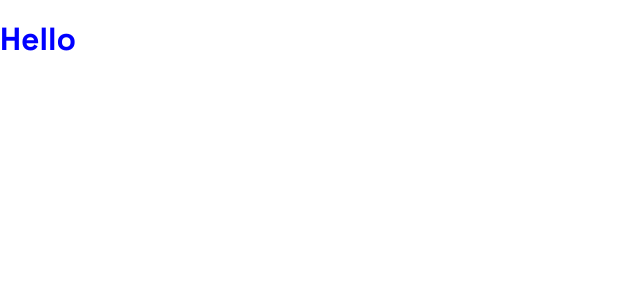
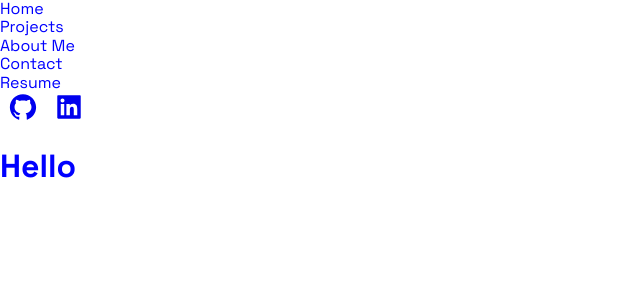
Before and after one commit to joshuascan/personal-portfolio, a Next.js app: page / in a window 1280 px wide. Shown: the top 300 px of the page, without its empty margins (0-640 px from the left). Built offline with nearby package versions, Linux system fonts and the light colour scheme.

Commit message:
adds content to Header.js

```diff
--- a/src/components/Header/Header.js
+++ b/src/components/Header/Header.js
@@ -0,0 +1,46 @@
+import Link from "next/link";
+import React from "react";
+import { AiFillGithub, AiFillLinkedin } from "react-icons/ai";
+import { Container, Div1, Div2, NavLink, SocialIcons } from "./HeaderStyles";
+
+const Header = () => (
+  <Container>
+    <Div1>
+      <li>
+        <Link href="/">
+          <NavLink>Home</NavLink>
+        </Link>
+      </li>
+      <li>
+        <Link href="#projects">
+          <NavLink>Projects</NavLink>
+        </Link>
+      </li>
+      <li>
+        <Link href="#about">
+          <NavLink>About Me</NavLink>
+        </Link>
+      </li>
+      <li>
+        <Link href="#contact">
+          <NavLink>Contact</NavLink>
+        </Link>
+      </li>
+      <li>
+        <Link href="#resume">
+          <NavLink>Resume</NavLink>
+        </Link>
+      </li>
+    </Div1>
+    <Div2>
+      <SocialIcons href="https://github.com/joshuascan">
+        <AiFillGithub size="3rem" />
+      </SocialIcons>
+      <SocialIcons href="https://linkedin.com/in/jscanlan">
+        <AiFillLinkedin size="3rem" />
+      </SocialIcons>
+    </Div2>
+  </Container>
+);
+
+export default Header;
--- a/src/components/Header/HeaderStyles.js
+++ b/src/components/Header/HeaderStyles.js
@@ -7,3 +7,7 @@ export const Div1 = styled.div``;
 export const Div2 = styled.div``;
 
 export const NavLink = styled.a``;
+
+export const SocialIcons = styled.a`
+  padding: 8px;
+`;
--- a/src/layout/Layout.js
+++ b/src/layout/Layout.js
@@ -1,10 +1,12 @@
 import React from "react";
 
 import { Container } from "./LayoutStyles";
+import Header from "../components/Header/Header";
 
 export const Layout = ({ children }) => {
   return (
     <Container>
+      <Header />
       <main>{children}</main>
     </Container>
   );
```
